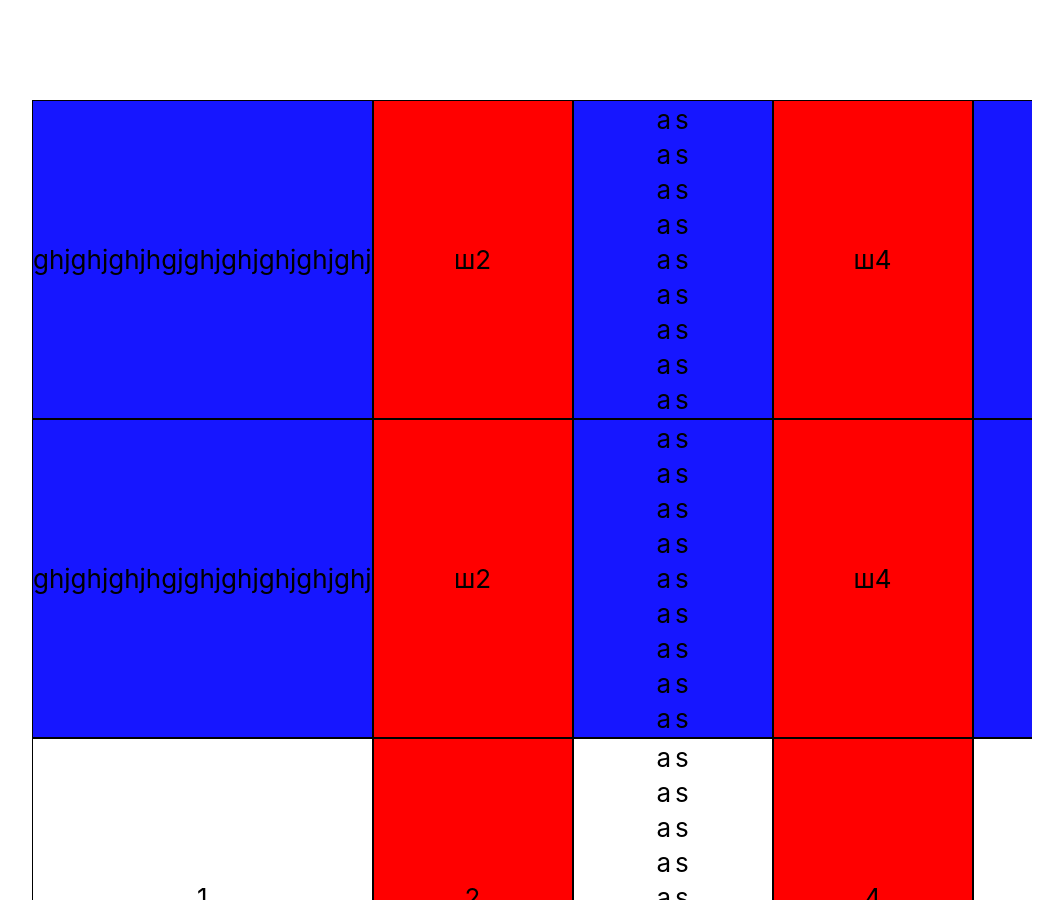
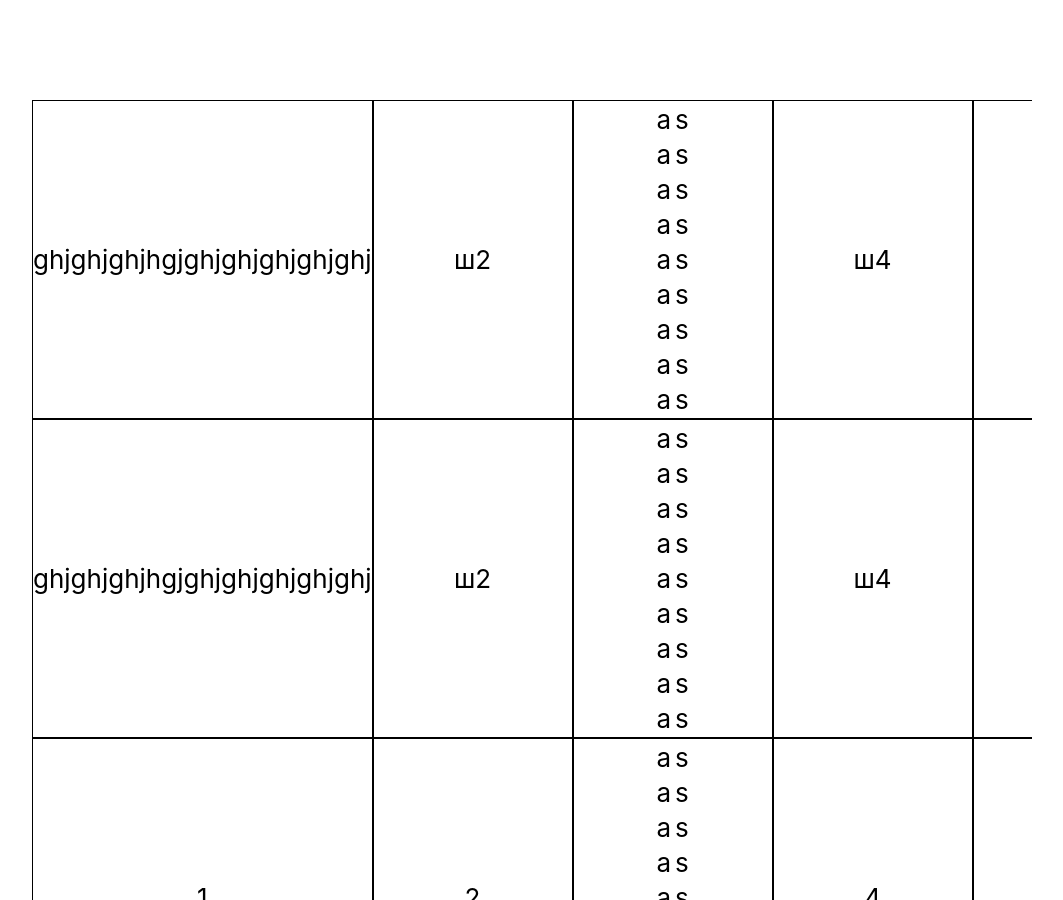
Before and after one commit to Yarcrazy/react, a React (Create React App) app: page / in a window 1280 px wide. Shown: the whole page, without its empty margins (68-1131 px from the left). Built offline with nearby package versions, Linux system fonts and the light colour scheme.

Commit message:
убрал раскраску

```diff
--- a/src/Table/table.css
+++ b/src/Table/table.css
@@ -26,11 +26,9 @@ code {
   box-sizing: border-box;
 }
 .col-fixed {
-  background-color: red;
   position: relative;
 }
 .fixed {
-  background-color: #1616ff;
   z-index: 1;
   overflow-x: hidden;
 }
@@ -43,7 +41,4 @@ code {
 .absolute {
   position: absolute;
 }
-.tbody {
-  position: relative;
-}
 /*# sourceMappingURL=table.css.map */
--- a/src/Table/table.less
+++ b/src/Table/table.less
@@ -34,12 +34,10 @@ code {
 }
 
 .col-fixed {
-  background-color: red;
   position: relative;
 }
 
 .fixed {
-  background-color: #1616ff;
   z-index: 1;
   overflow-x: hidden;
   &::-webkit-scrollbar {
@@ -54,7 +52,3 @@ code {
 .absolute {
   position: absolute;
 }
-
-.tbody {
-  position: relative;
-}
```
Also changed, not shown: 1 other file (tests, documents, lock files or other folders).
